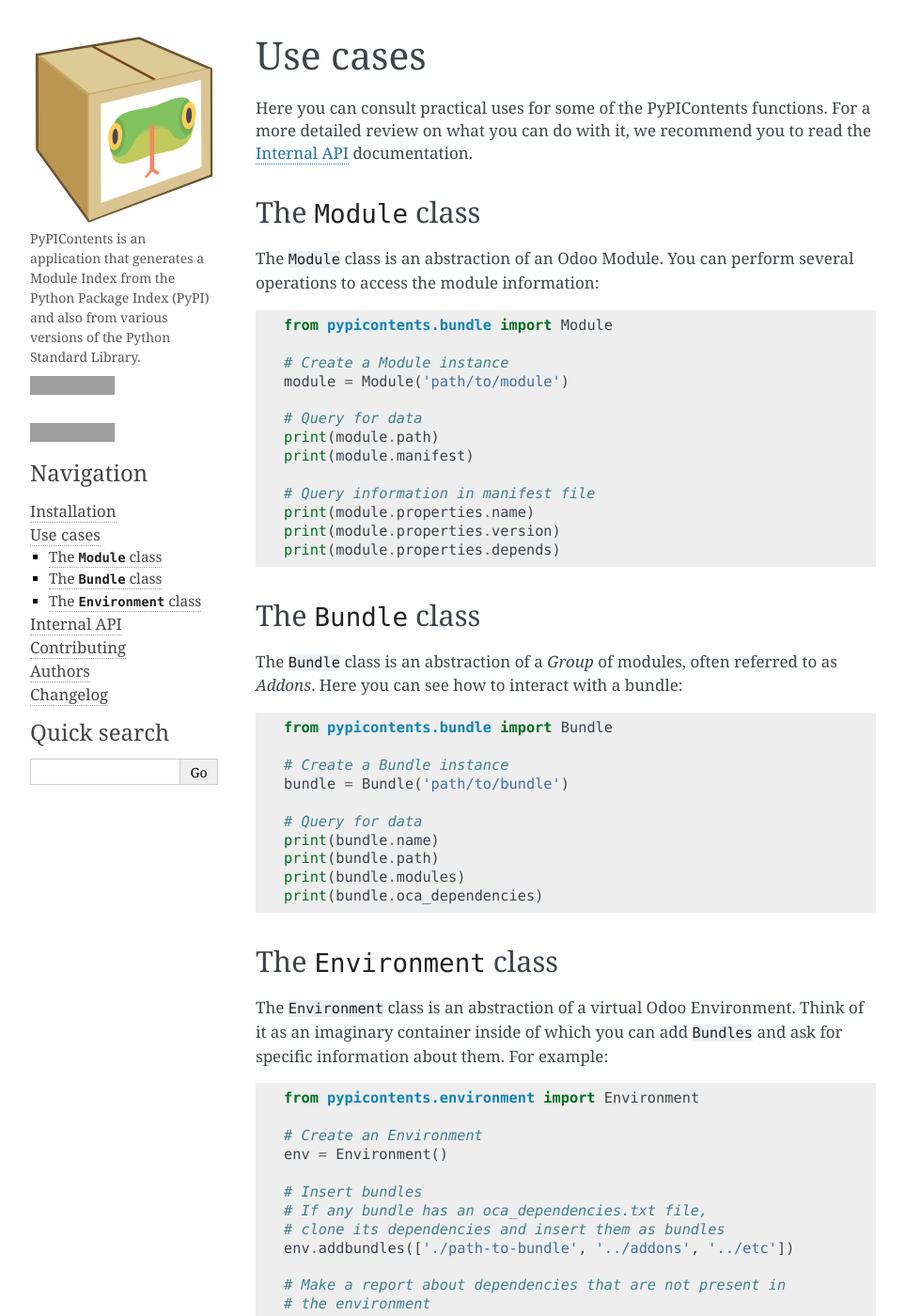
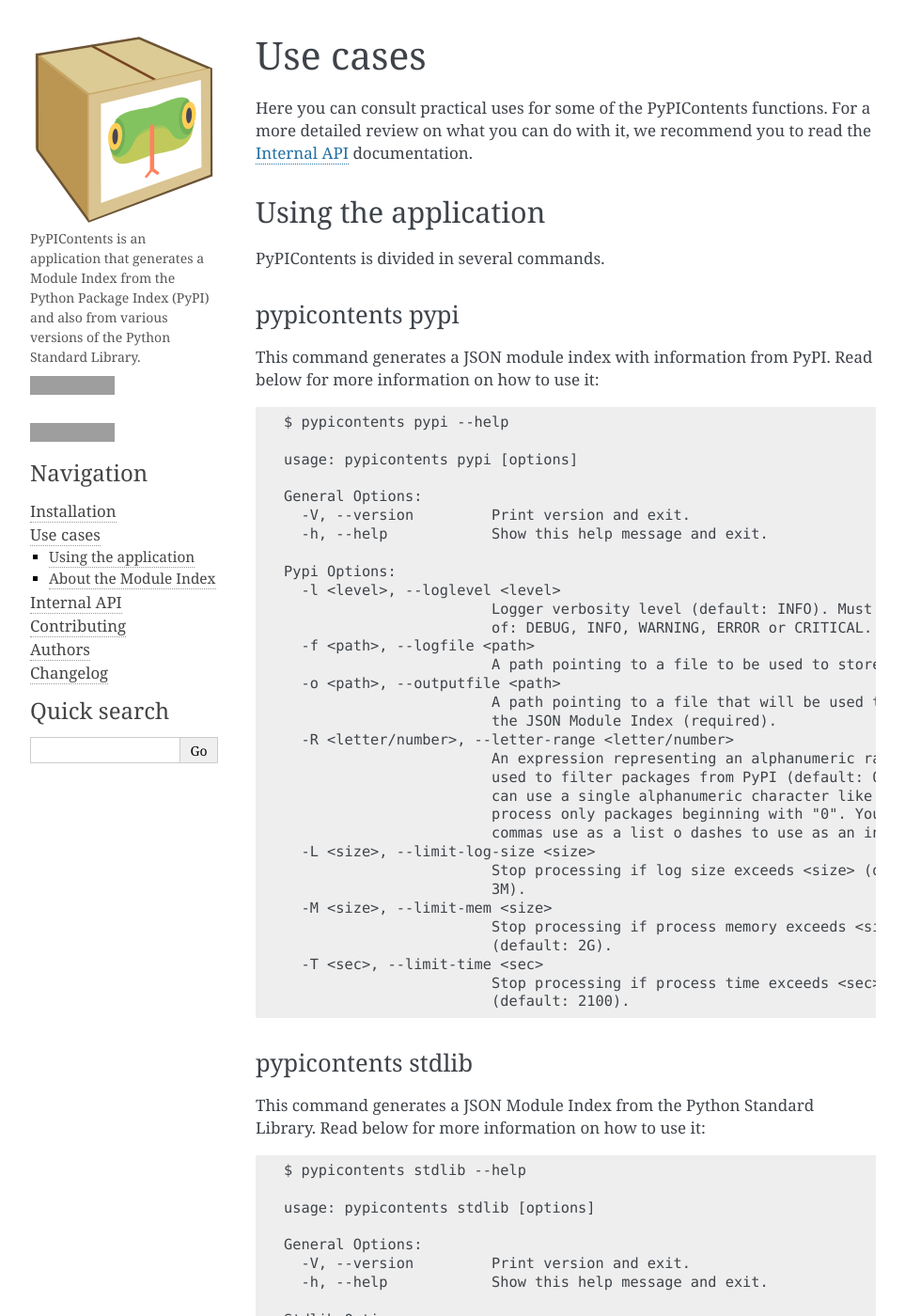
Before and after one commit to LuisAlejandro/pypicontents, a Sphinx documentation site: the page built from docs/usage.rst, in a window 1280 px wide and 1400 px high. Shown: the whole window at 94% size, without its empty margins (148-1111 px from the left). Built offline with Sphinx 7.4.7, drawn with Linux system fonts in a browser that asks for light colours; some of the changed text lies outside the part shown; grey boxes are pictures that could not be loaded.

Commit message:
[REF] Improving documentation. [REF] Refactoring commands.

```diff
--- a/docs/usage.rst
+++ b/docs/usage.rst
@@ -6,66 +6,219 @@ Here you can consult practical uses for some of the PyPIContents functions.
 For a more detailed review on what you can do with it, we recommend you to read
 the :doc:`api` documentation.
 
-The ``Module`` class
-====================
+Using the application
+=====================
 
-The ``Module`` class is an abstraction of an Odoo Module. You can perform
-several operations to access the module information::
+PyPIContents is divided in several commands.
 
-    from pypicontents.bundle import Module
+pypicontents pypi
+-----------------
 
-    # Create a Module instance
-    module = Module('path/to/module')
+This command generates a JSON module index with information from PyPI. Read below for more information
+on how to use it::
 
-    # Query for data
-    print(module.path)
-    print(module.manifest)
+    $ pypicontents pypi --help
 
-    # Query information in manifest file
-    print(module.properties.name)
-    print(module.properties.version)
-    print(module.properties.depends)
+    usage: pypicontents pypi [options]
 
+    General Options:
+      -V, --version         Print version and exit.
+      -h, --help            Show this help message and exit.
 
-The ``Bundle`` class
-====================
+    Pypi Options:
+      -l <level>, --loglevel <level>
+                            Logger verbosity level (default: INFO). Must be one
+                            of: DEBUG, INFO, WARNING, ERROR or CRITICAL.
+      -f <path>, --logfile <path>
+                            A path pointing to a file to be used to store logs.
+      -o <path>, --outputfile <path>
+                            A path pointing to a file that will be used to store
+                            the JSON Module Index (required).
+      -R <letter/number>, --letter-range <letter/number>
+                            An expression representing an alphanumeric range to be
+                            used to filter packages from PyPI (default: 0-z). You
+                            can use a single alphanumeric character like "0" to
+                            process only packages beginning with "0". You can use
+                            commas use as a list o dashes to use as an interval.
+      -L <size>, --limit-log-size <size>
+                            Stop processing if log size exceeds <size> (default:
+                            3M).
+      -M <size>, --limit-mem <size>
+                            Stop processing if process memory exceeds <size>
+                            (default: 2G).
+      -T <sec>, --limit-time <sec>
+                            Stop processing if process time exceeds <sec>
+                            (default: 2100).
 
-The ``Bundle`` class is an abstraction of a *Group* of modules, often referred
-to as *Addons*. Here you can see how to interact with a bundle::
+pypicontents stdlib
+-------------------
 
-    from pypicontents.bundle import Bundle
+This command generates a JSON Module Index from the Python Standard Library. Read below for more information
+on how to use it::
 
-    # Create a Bundle instance
-    bundle = Bundle('path/to/bundle')
+    $ pypicontents stdlib --help
 
-    # Query for data
-    print(bundle.name)
-    print(bundle.path)
-    print(bundle.modules)
-    print(bundle.oca_dependencies)
+    usage: pypicontents stdlib [options]
 
+    General Options:
+      -V, --version         Print version and exit.
+      -h, --help            Show this help message and exit.
 
-The ``Environment`` class
-=========================
+    Stdlib Options:
+      -o <path>, --outputfile <path>
+                            A path pointing to a file that will be used to store
+                            the JSON Module Index (required).
+      -p <version>, --pyver <version>
+                            Python version to be used for the Standard Library
+                            (default: 2.7).
 
-The ``Environment`` class is an abstraction of a virtual Odoo Environment.
-Think of it as an imaginary container inside of which you can add ``Bundles``
-and ask for specific information about them. For example::
+pypicontents stats
+------------------
 
-    from pypicontents.environment import Environment
+This command gathers statistics from the logs generated by the ``pypi`` command. Read below for more information
+on how to use it::
 
-    # Create an Environment
-    env = Environment()
+    $ pypicontents stats --help
 
-    # Insert bundles
-    # If any bundle has an oca_dependencies.txt file,
-    # clone its dependencies and insert them as bundles
-    env.addbundles(['./path-to-bundle', '../addons', '../etc'])
+    usage: pypicontents stats [options]
 
-    # Make a report about dependencies that are not present in
-    # the environment
-    env.get_notmet_dependencies_report()
+    General Options:
+      -V, --version         Print version and exit.
+      -h, --help            Show this help message and exit.
 
-    # Make a report about record ids that reference modules
-    # which are not present in the environment
-    env.get_notmet_record_ids_report()
+    Stats Options:
+      -i <path>, --inputdir <path>
+                            A path pointing to a directory containing JSON files
+                            generated by the pypi command (required).
+      -o <path>, --outputfile <path>
+                            A path pointing to a file that will be used to store
+                            the statistics (required).
+
+pypicontents errors
+-------------------
+
+This command summarizes errors found in the logs generated by the ``pypi`` command. Read below for more information
+on how to use it::
+
+    $ pypicontents errors --help
+
+    usage: pypicontents errors [options]
+
+    General Options:
+      -V, --version         Print version and exit.
+      -h, --help            Show this help message and exit.
+
+    Errors Options:
+      -i <path>, --inputdir <path>
+                            A path pointing to a directory containing JSON files
+                            generated by the pypi command (required).
+      -o <path>, --outputfile <path>
+                            A path pointing to a file that will be used to store
+                            the errors (required).
+
+pypicontents merge
+------------------
+
+This command searches for JSON files generated by the ``pypi`` or ``stdlib`` commands and combines them into one.
+Read below for more information on how to use it::
+
+    $ pypicontents merge --help
+
+    usage: pypicontents merge [options]
+
+    General Options:
+      -V, --version         Print version and exit.
+      -h, --help            Show this help message and exit.
+
+    Merge Options:
+      -i <path>, --inputdir <path>
+                            A path pointing to a directory containing JSON files
+                            generated by pypi or stdlib commands (required).
+      -o <path>, --outputfile <path>
+                            A path pointing to a file that will be used to store
+                            the merged JSON files (required).
+
+About the Module Index
+======================
+
+.. _Travis: https://travis-ci.org/LuisAlejandro/pypicontents
+.. _pypi.json: https://github.com/LuisAlejandro/pypicontents/blob/contents/pypi.json
+
+In the `pypi.json`_ file (located in the ``contents`` branch) you will find a dictionary with all the packages registered
+at the main PyPI instance, each one with the following information::
+
+    {
+        "pkg_a": {
+            "version": [
+                "X.Y.Z"
+            ],
+            "modules": [
+                "module_1",
+                "module_2",
+                "..."
+            ],
+            "cmdline": [
+                "path_1",
+                "path_2",
+                "..."
+            ]
+        },
+        "pkg_b": {
+             "...": "..."
+        },
+        "...": {},
+        "...": {}
+    }
+
+This index is generated using Travis_. This is done by executing the ``setup.py`` file
+of each package through a monkeypatch that allows us to read the parameters that were passed
+to ``setup()``. Check out ``pypicontents/api/process.py`` for more info.
+
+Use cases
+---------
+
+.. _Pip Sala Bim: https://github.com/LuisAlejandro/pipsalabim
+
+* Search which package (or packages) contain a python module. Useful to determine a project's ``requirements.txt`` or ``install_requires``.
+
+::
+
+    import json
+    import urllib2
+    from pprint import pprint
+
+    pypic = 'https://raw.githubusercontent.com/LuisAlejandro/pypicontents/contents/pypi.json'
+
+    f = urllib2.urlopen(pypic)
+    pypicontents = json.loads(f.read())
+
+    def find_package(contents, module):
+        for pkg, data in contents.items():
+            for mod in data['modules']:
+                if mod == module:
+                    yield {pkg: data['modules']}
+
+    # Which package(s) content the 'django' module?
+    # Output:
+    pprint(list(find_package(pypicontents, 'django')))
+
+..
+
+    Hint: Check out `Pip Sala Bim`_.
+
+Known Issues
+------------
+
+#. Some packages have partial or totally absent data because of some of these
+   reasons:
+
+    #. Some packages depend on other packages outside of ``stdlib``. We try to
+       override these imports but if the setup heavily depends on it, it will fail anyway.
+    #. Some packages are broken and error out when executing ``setup.py``.
+    #. Some packages are empty or have no releases.
+
+#. If a package gets updated on PyPI and the change introduces or deletes
+   modules, then it won't be reflected until the next index rebuild. You
+   should check for the ``version`` field for consistency. Also, if you need a
+   more up-to-date index, feel free to download this software and build your own
+   index.
```
Also changed, not shown: README.rst (+43 -39 lines), 6 other files.
